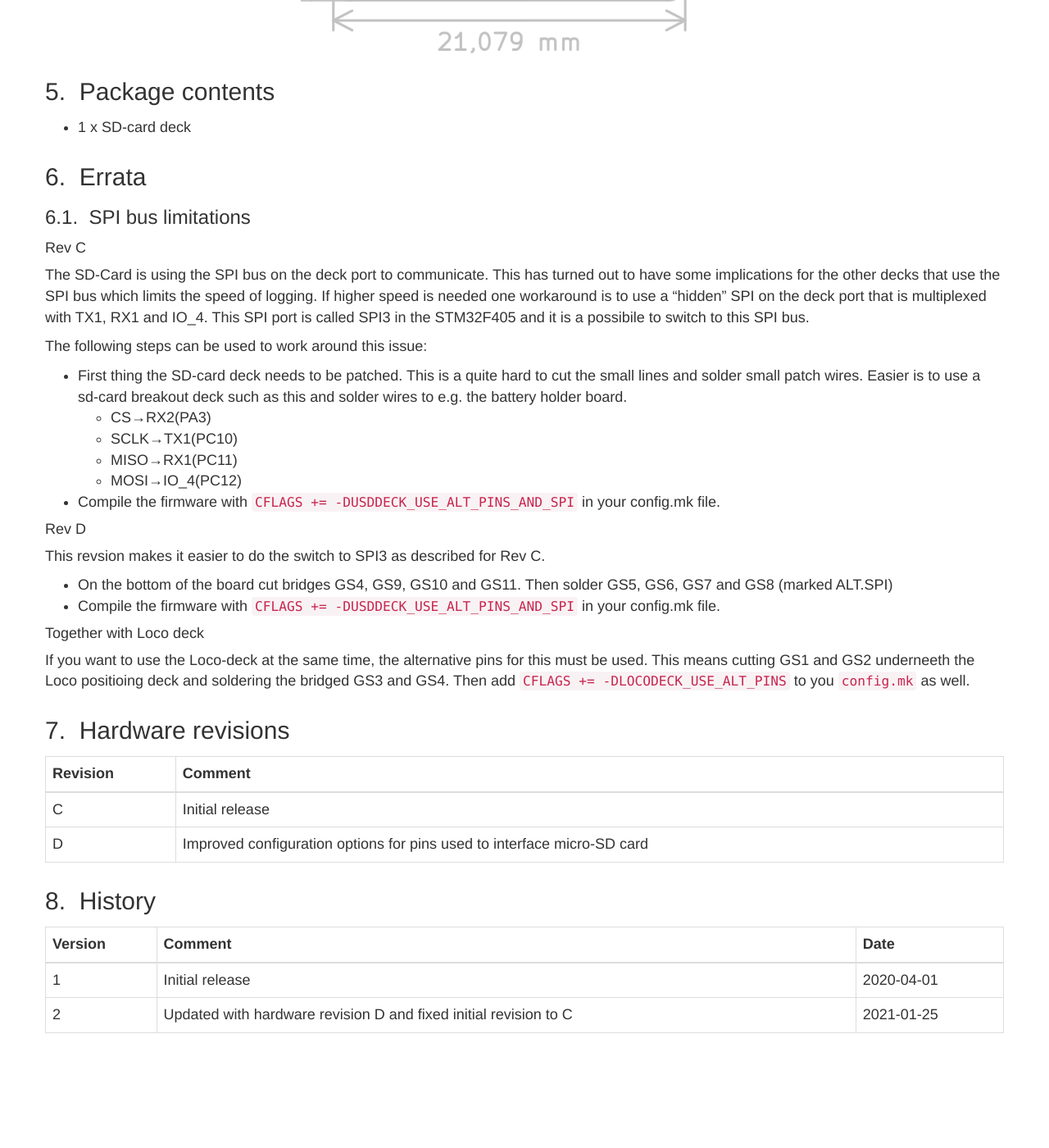
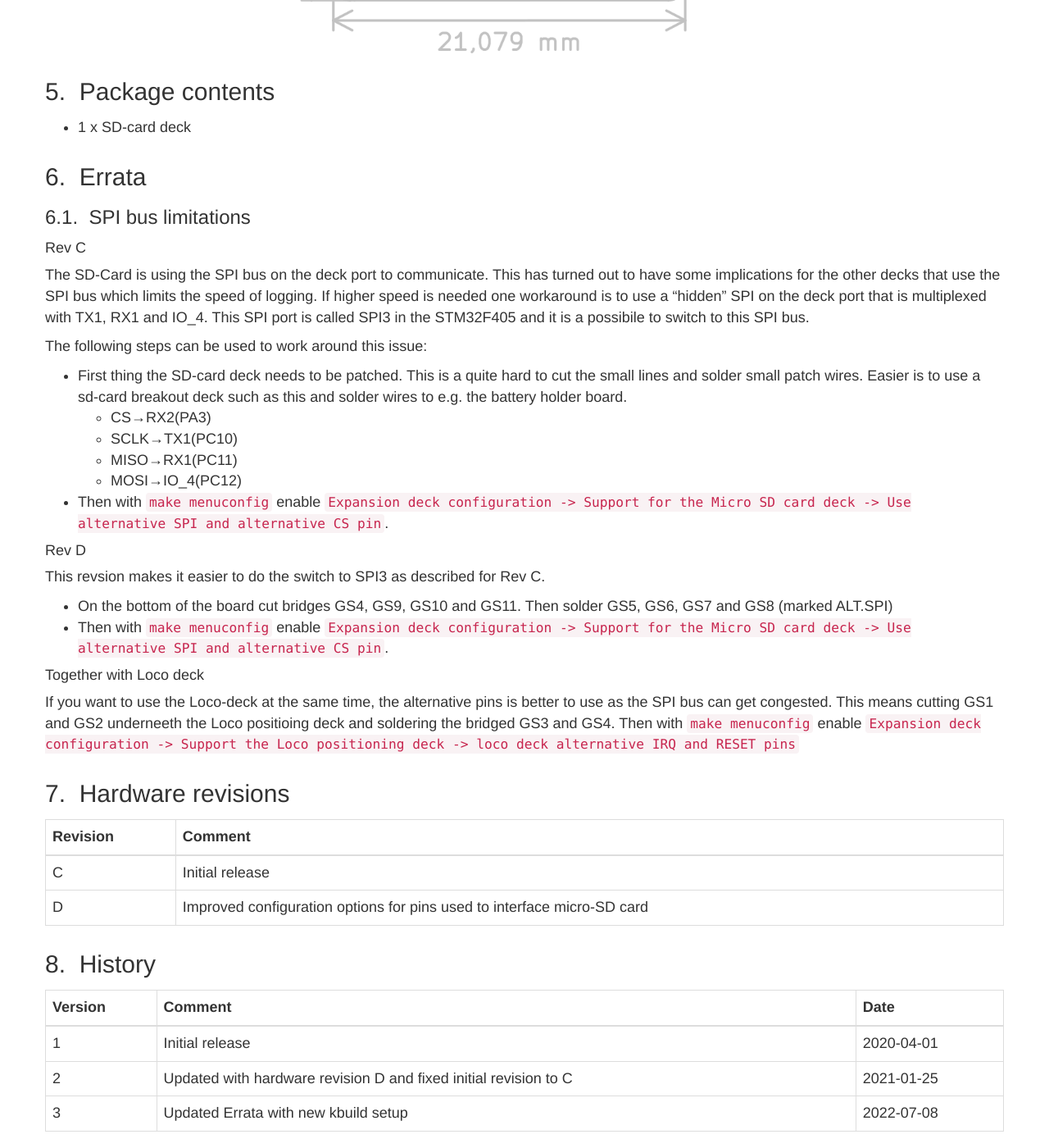
Before and after one commit to bitcraze/hardware, a Jekyll site: the page built from src/products/sd-card-deck/datasheet/index.md, in a window 1280 px wide and 1400 px high, scrolled down 2092 px. Shown: the whole window at 82% size. Built offline with Jekyll 4.4.1, drawn with Linux system fonts in a browser that asks for light colours; before the commit the page ends 3372 px from its top, so only the background shows below that.

Commit message:
Updated micro SD card deck with kbuild setup

````diff
--- a/src/products/sd-card-deck/datasheet/index.md
+++ b/src/products/sd-card-deck/datasheet/index.md
@@ -2,7 +2,7 @@
 layout: datasheet-base
 title: SD-card deck
 sku: 114990852
-version: 2
+version: 3
 status: active
 ---
 
@@ -60,19 +60,18 @@ The following steps can be used to work around this issue:
   * SCLK→TX1(PC10)
   * MISO→RX1(PC11)
   * MOSI→IO_4(PC12)
-* Compile the firmware with ```CFLAGS += -DUSDDECK_USE_ALT_PINS_AND_SPI``` in your config.mk file.
+* Then with `make menuconfig` enable `Expansion deck configuration -> Support for the Micro SD card deck ->  Use alternative SPI and alternative CS pin`.
 
 #### Rev D
 
 This revsion makes it easier to do the switch to SPI3 as described for Rev C.
 * On the bottom of the board cut bridges GS4, GS9, GS10 and GS11.
   Then solder GS5, GS6, GS7 and GS8 (marked ALT.SPI)
-* Compile the firmware with ```CFLAGS += -DUSDDECK_USE_ALT_PINS_AND_SPI``` in your config.mk file.
+* Then with `make menuconfig` enable `Expansion deck configuration -> Support for the Micro SD card deck ->  Use alternative SPI and alternative CS pin`.
 
 #### Together with Loco deck
-If you want to use the Loco-deck at the same time, the alternative pins for this must be used.
-This means cutting GS1 and GS2 underneeth the Loco positioing deck and soldering the bridged
-GS3 and GS4. Then add ```CFLAGS += -DLOCODECK_USE_ALT_PINS``` to you ```config.mk``` as well.
+If you want to use the Loco-deck at the same time, the alternative pins is better to use as the SPI bus can get congested. This means cutting GS1 and GS2 underneeth the Loco positioing deck and soldering the bridged
+GS3 and GS4. Then with `make menuconfig` enable `Expansion deck configuration -> Support the Loco positioning deck -> loco deck alternative IRQ and RESET pins`
 
 
 ## Hardware revisions
@@ -88,3 +87,4 @@ GS3 and GS4. Then add ```CFLAGS += -DLOCODECK_USE_ALT_PINS``` to you ```config.m
 | ------- | ------- | ---- |
 | 1 | Initial release | 2020-04-01 |
 | 2 | Updated with hardware revision D and fixed initial revision to C | 2021-01-25 |
+| 3 | Updated Errata with new kbuild setup | 2022-07-08 |
````
